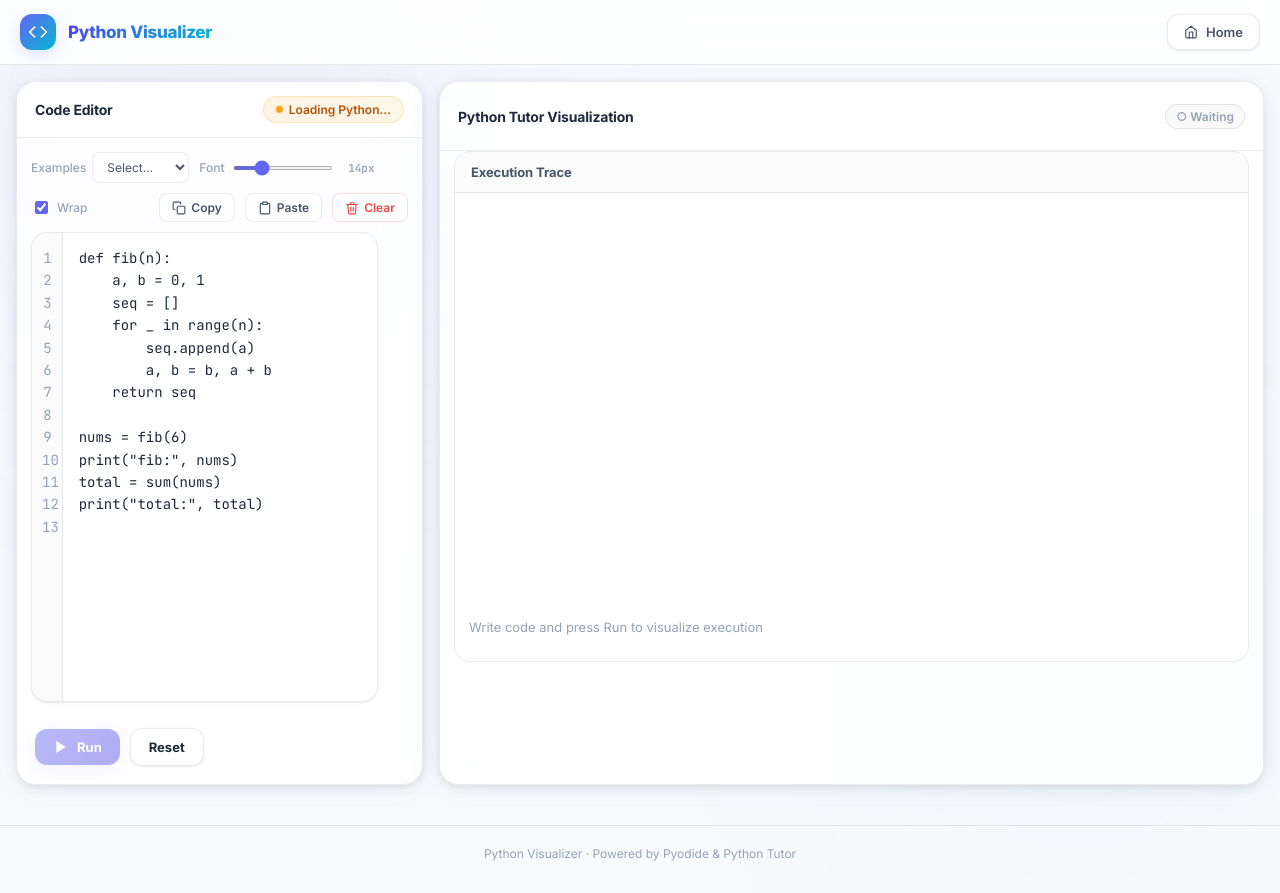
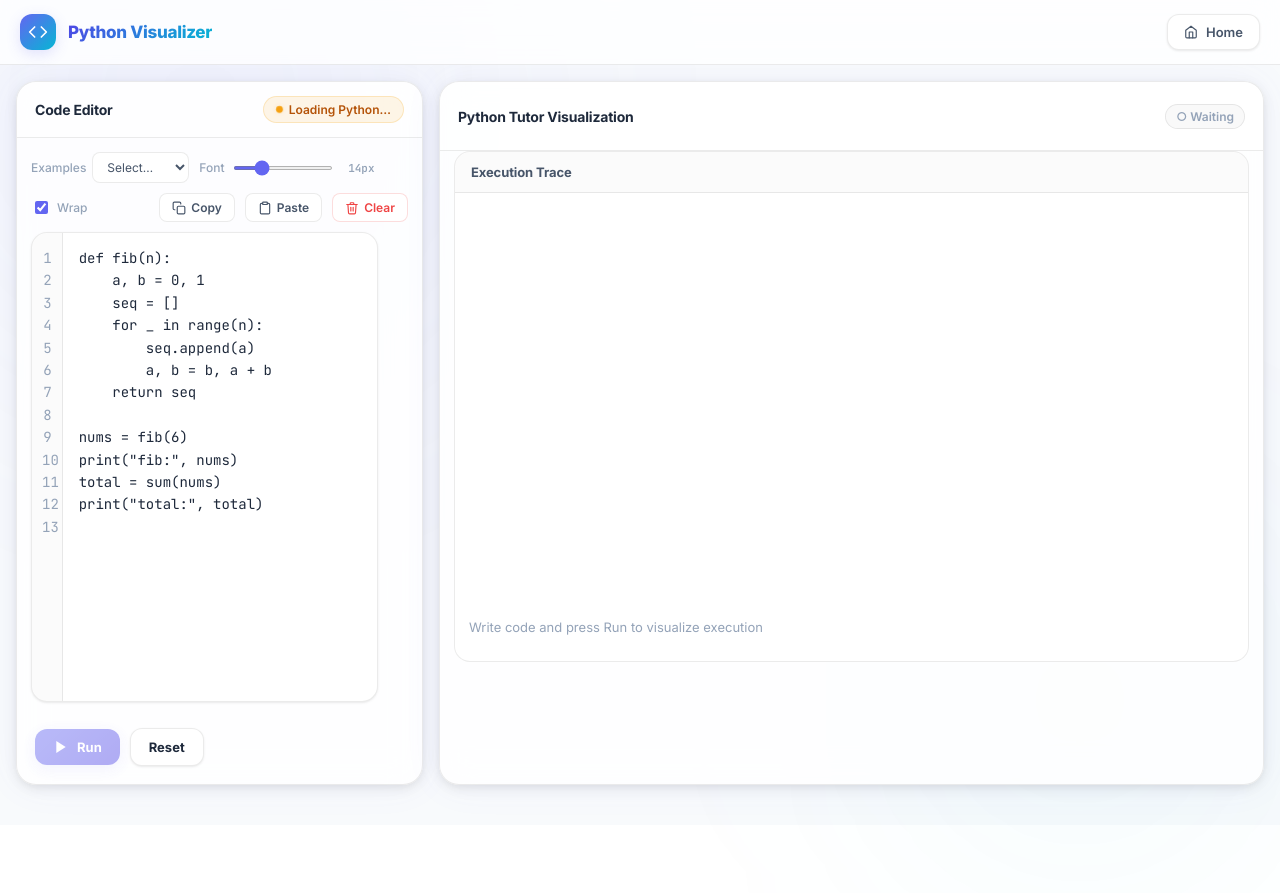
Before and after one commit to djuzee3867/next-web, a Next.js app: page /python in a window 1280 px wide. After the commit the page ends 825 px from the top, so only its background shows below. Built offline with nearby package versions, Linux system fonts and the light colour scheme.

Commit message:
fix(python): properly reset tutor state and DOM

```diff
--- a/src/app/python/page.js
+++ b/src/app/python/page.js
@@ -788,9 +788,6 @@ json.dumps({'code': ___code_str___, 'trace': trace})
         </section>
       </main>
 
-      <footer className="py-footer">
-        Python Visualizer · Powered by Pyodide & Python Tutor
-      </footer>
 
       <style>{`
         @keyframes spin {
```
